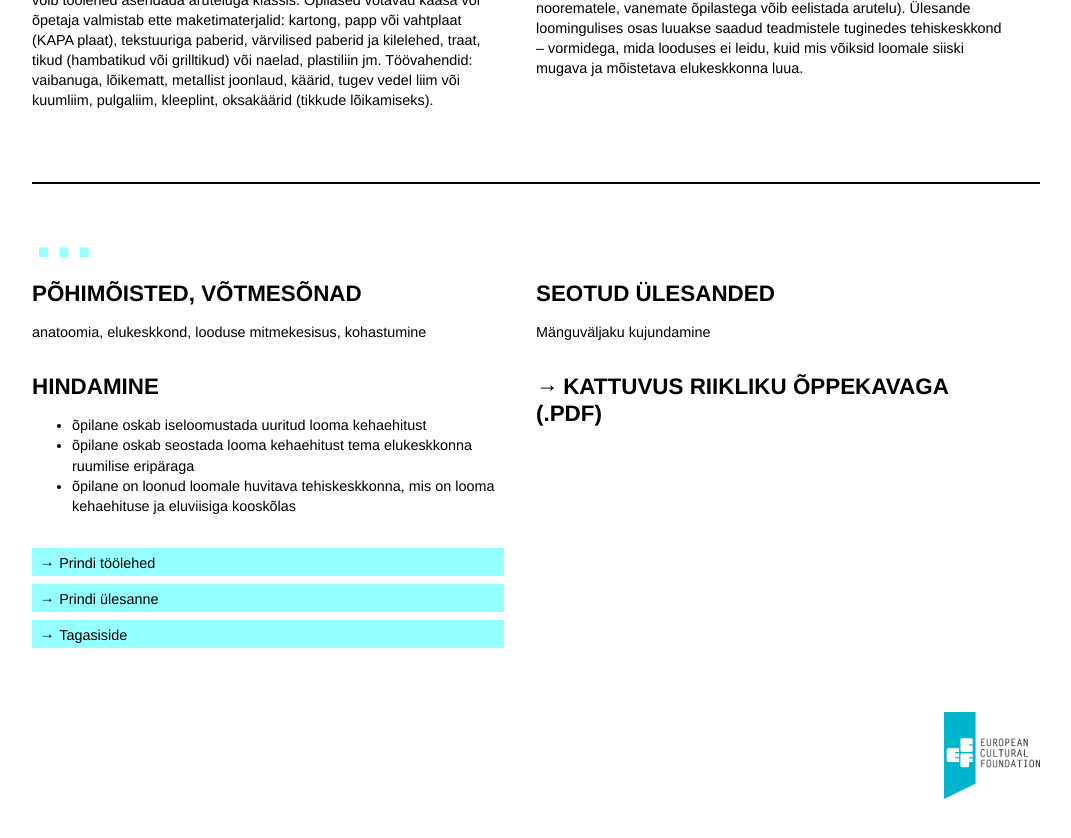
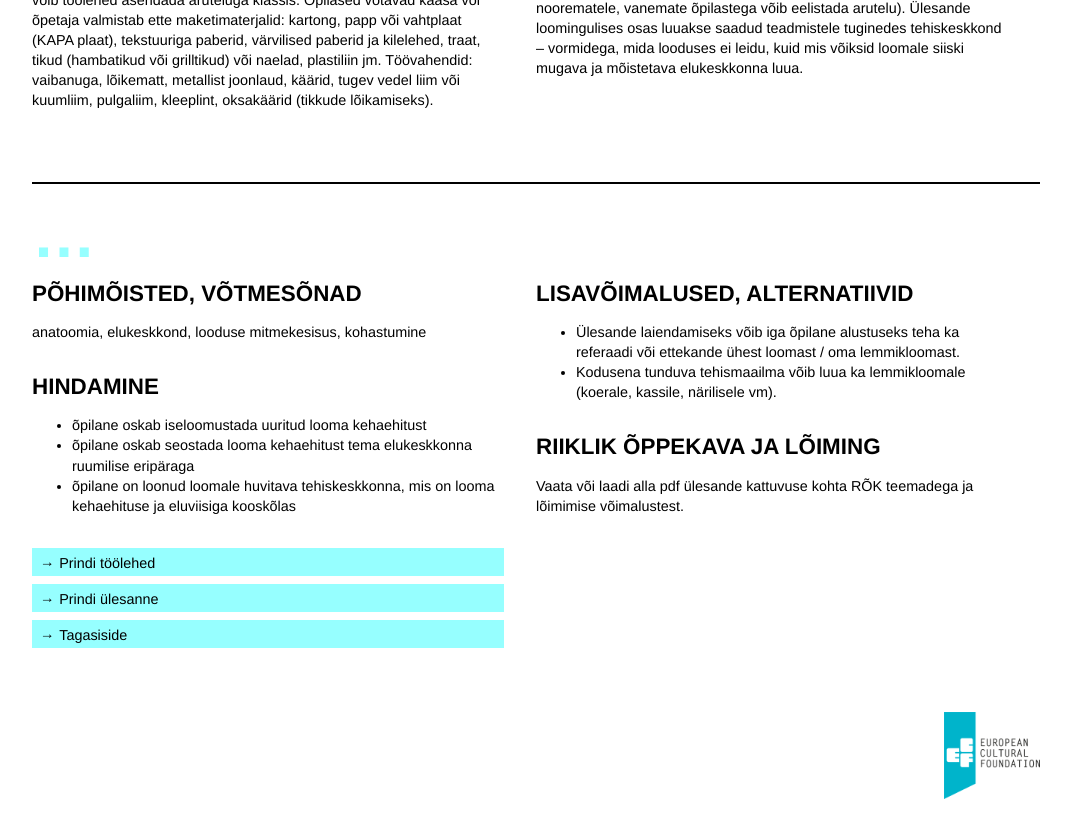
Before and after one commit to ruumiharidus/ruumiharidus.github.io, a Jekyll site: the page built from _posts/2015-11-25-loomaaed.md, in a window 1280 px wide and 900 px high, scrolled down 1274 px. Shown: the top 838 px of the window, without its empty margins (104-1175 px from the left). Built offline with Jekyll 4.4.1, drawn with Linux system fonts in a browser that asks for light colours; nearby versions of some CDN libraries.

Commit message:
Updated 2015-11-25-loomaaed.md

```diff
--- a/_posts/2015-11-25-loomaaed.md
+++ b/_posts/2015-11-25-loomaaed.md
@@ -61,8 +61,11 @@ anatoomia, elukeskkond, looduse mitmekesisus, kohastumine
 <section class="section-background">
 ### ...
 
-#### Seotud ülesanded
-Mänguväljaku kujundamine
+#### Lisavõimalused, alternatiivid
 
-[Kattuvus riikliku õppekavaga (.pdf)]({{ site.baseurl }}/assets/documents/hello.pdf){:class='national-pdf'}
++ Ülesande laiendamiseks võib iga õpilane alustuseks teha ka referaadi või ettekande ühest loomast / oma lemmikloomast.
++ Kodusena tunduva tehismaailma võib luua ka lemmikloomale (koerale, kassile, närilisele vm).
+
+#### Riiklik õppekava ja lõiming
+Vaata või laadi alla pdf ülesande kattuvuse kohta RÕK teemadega ja lõimimise võimalustest.
 </section>
```
